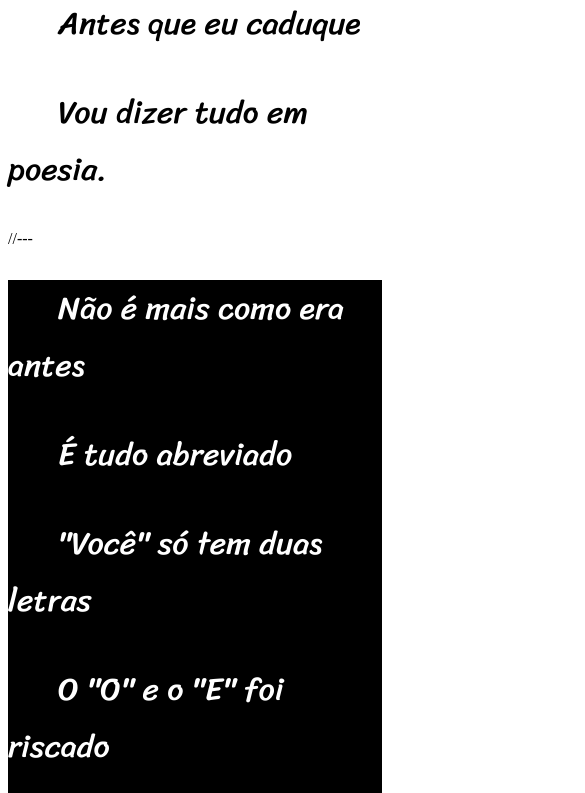
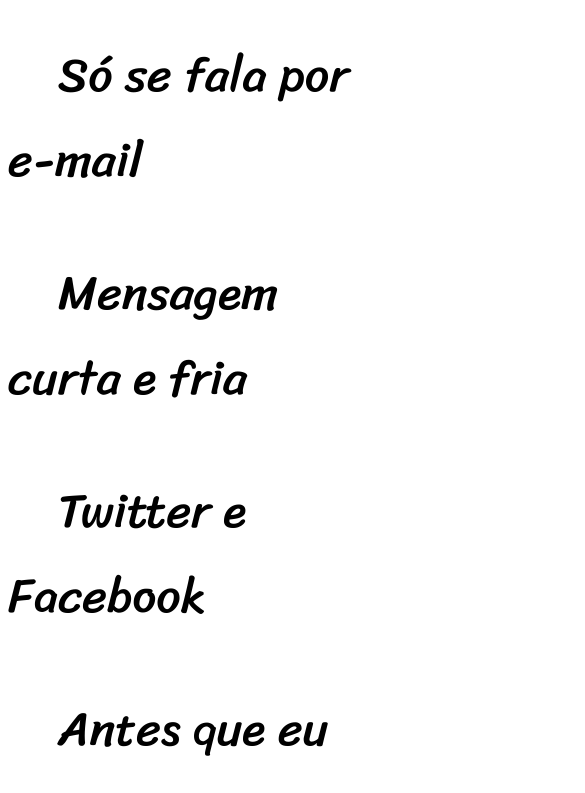
Before and after one commit to VixtorSouza/html-css, a plain HTML site: page desafios/Desafio12(minha tentativa)/index.html in a window 390 px wide. Shown: the part 854-1647 px from the top of the page, 585 px wide, since content can reach past the window. Drawn offline with Linux system fonts and the light colour scheme.

Commit message:
terminei minha tentativa
Bora aprender o jeito correto. Preciso aprender a fazer responsividade, pois não está legal.

```diff
--- a/desafios/Desafio12(minha tentativa)/index.html
+++ b/desafios/Desafio12(minha tentativa)/index.html
@@ -3,7 +3,7 @@
 <head>
     <meta charset="UTF-8">
     <meta name="viewport" content="width=device-width, initial-scale=1.0">
-    <title>Cordel moderno</title>
+    <title>Cordel Moderno</title>
     <link rel="stylesheet" href="style.css">
 </head>
 <body>
--- a/desafios/Desafio12(minha tentativa)/style.css
+++ b/desafios/Desafio12(minha tentativa)/style.css
@@ -32,7 +32,7 @@
     font-family:'passionOne';
     font-size:136px;
     margin-bottom: -2px;
-    margin-top: 1px;
+    margin-top: 31px;
     text-transform: uppercase;
 
 }
@@ -44,10 +44,12 @@
 
 }
 
-p {
+section p {
     font-family: 'sri';
-    font-size: 2em;
+    font-size: 3em;
     text-indent: 50px;
+
+
 }
 
 p.fontdiferente {
@@ -59,7 +61,9 @@
     margin-bottom: -30px;
     margin-right: -8px;
     margin-left: -8px;
+    margin-top: 30px;
     text-align: center;
+
 
 
 }
@@ -67,6 +71,7 @@
 footer > p {
     color: white;
     font-size: 1em;
+    padding: 10px;
 }
 
 footer > p > a {
@@ -90,17 +95,27 @@
     background-image: url(imagens/background001.jpg);
     background-position: center center;
     background-attachment: fixed;
+    padding: 20px 20px 20px 40px;
+    margin: -8px;
 }
 
 section#imagem1 {
     background-image: url(imagens/background002.jpg);
     background-position: center center;
     background-attachment: fixed;
+    padding: 20px 20px 20px 40px;
+    margin: -8px;
 }
 
-div{
+div {
     color: white;
-    background-color: black;
-    background-size: 50px;
+    background-color: rgba(0, 0, 0, 0.651);
+    width: 650px;
+
+
 
 }
+
+div > p {
+    padding: -50px;
+}
```
